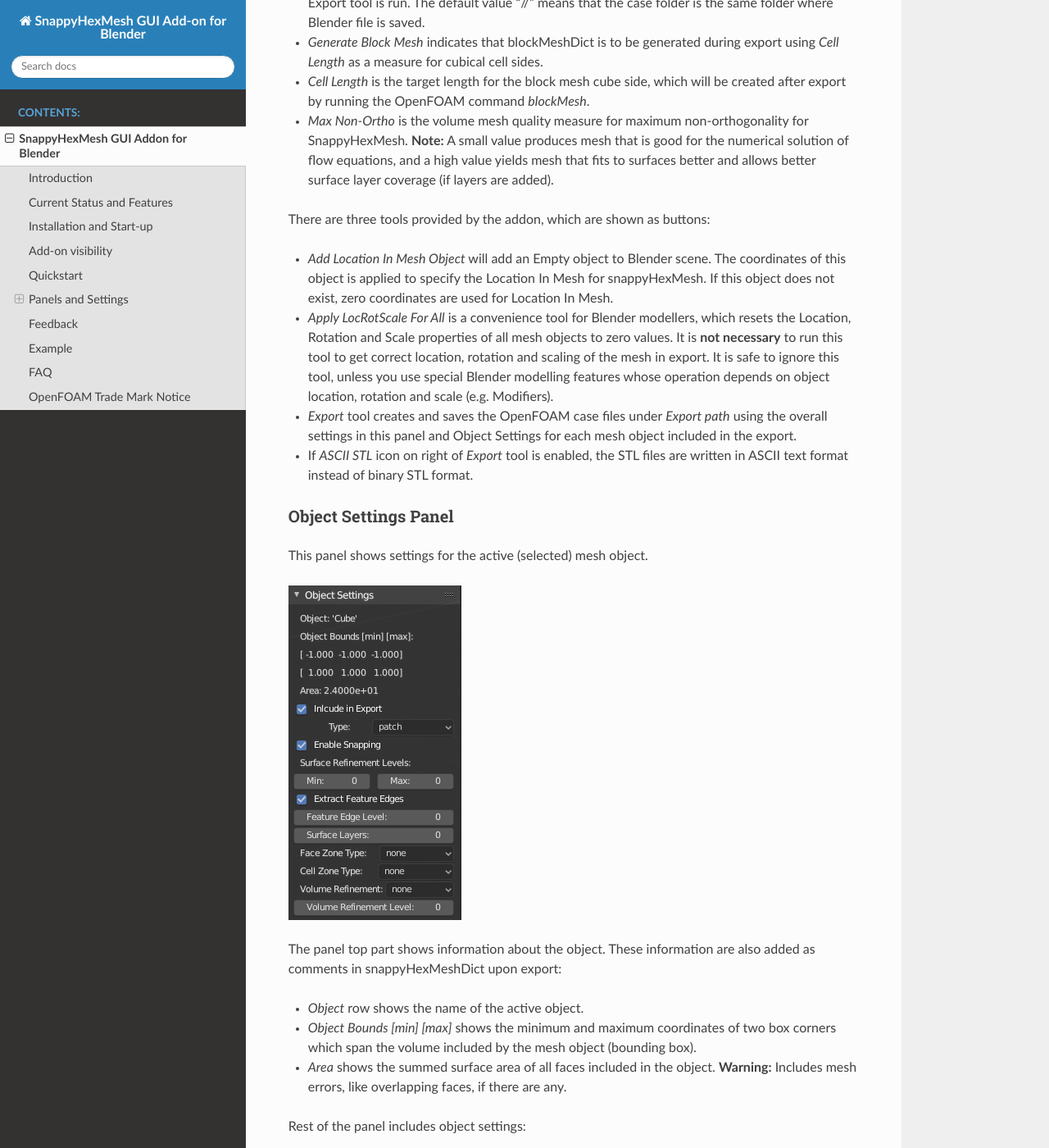
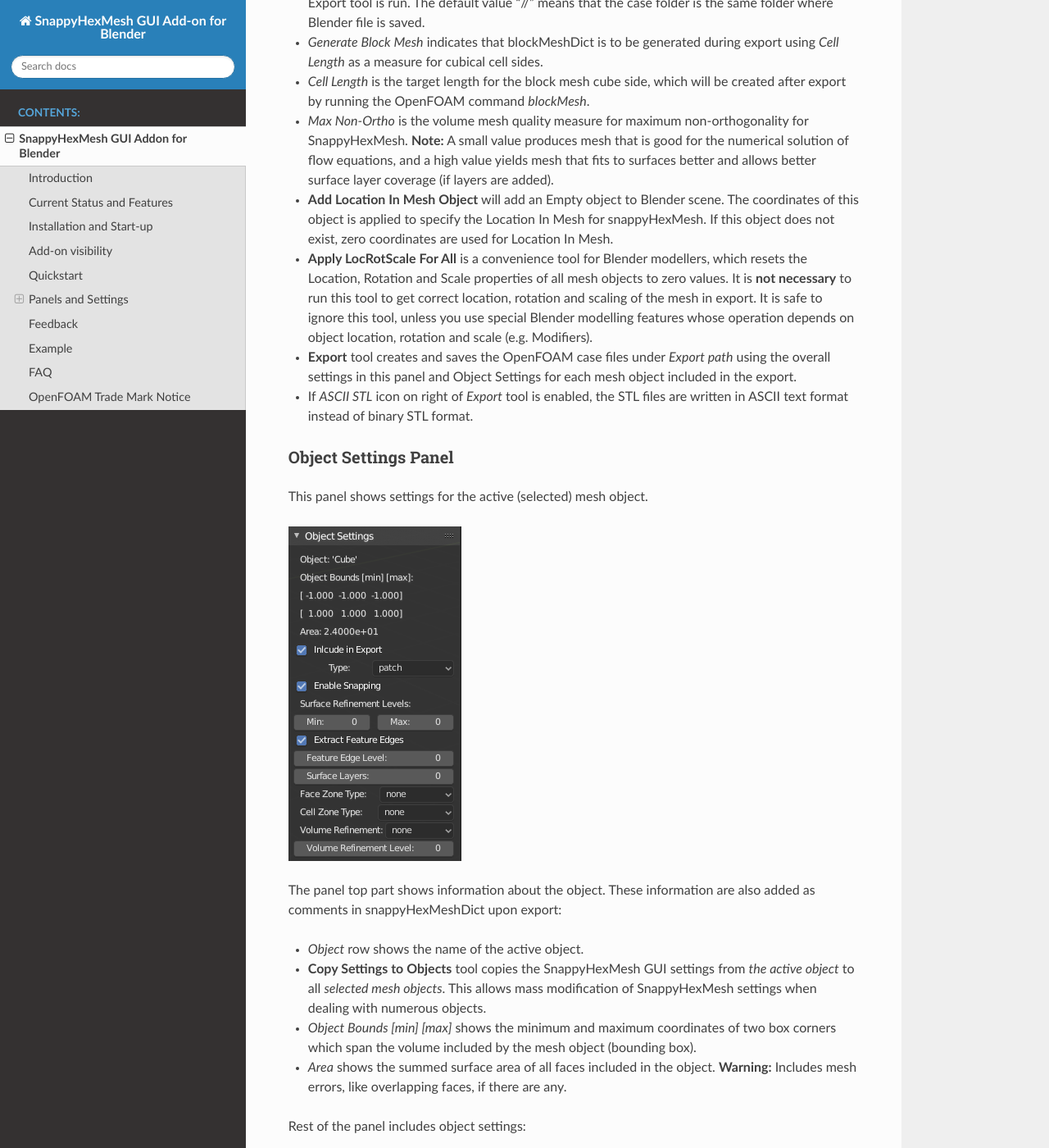
Before and after one commit to tkeskita/snappyhexmesh_gui, a Sphinx documentation site: the page built from docs/snappy_gui.rst, in a window 1280 px wide and 1400 px high, scrolled down 3517 px. Shown: the whole window at 82% size. Built offline with Sphinx 7.4.7 and the Read the Docs theme 2.0.0, drawn with Linux system fonts in a browser that asks for light colours.

Commit message:
Update docs with Copy Settings to Objects, minor formatting

```diff
--- a/docs/snappy_gui.rst
+++ b/docs/snappy_gui.rst
@@ -130,21 +130,18 @@
   produces mesh that is good for the numerical solution of flow
   equations, and a high value yields mesh that fits to surfaces better
   and allows better surface layer coverage (if layers are added).
-
-There are three tools provided by the addon, which are shown as buttons:
-
-* *Add Location In Mesh Object* will add an Empty object to Blender
+* **Add Location In Mesh Object** will add an Empty object to Blender
   scene. The coordinates of this object is applied to specify the
   Location In Mesh for snappyHexMesh. If this object does not exist,
   zero coordinates are used for Location In Mesh.
-* *Apply LocRotScale For All* is a convenience tool for Blender
+* **Apply LocRotScale For All** is a convenience tool for Blender
   modellers, which resets the Location, Rotation and Scale properties
   of all mesh objects to zero values. It is **not necessary** to run
   this tool to get correct location, rotation and scaling of the mesh
   in export. It is safe to ignore this tool, unless you use special
   Blender modelling features whose operation depends on object
   location, rotation and scale (e.g. Modifiers).
-* *Export* tool creates and saves the OpenFOAM case files under
+* **Export** tool creates and saves the OpenFOAM case files under
   *Export path* using the overall settings in this panel and Object
   Settings for each mesh object included in the export.
 * If *ASCII STL* icon on right of *Export* tool is enabled, the STL
@@ -163,6 +160,10 @@
 export:
 
 * *Object* row shows the name of the active object.
+* **Copy Settings to Objects** tool copies the SnappyHexMesh GUI
+  settings from *the active object* to all *selected mesh
+  objects*. This allows mass modification of SnappyHexMesh settings
+  when dealing with numerous objects.
 * *Object Bounds [min] [max]* shows the minimum and maximum
   coordinates of two box corners which span the volume included
   by the mesh object (bounding box).
```
